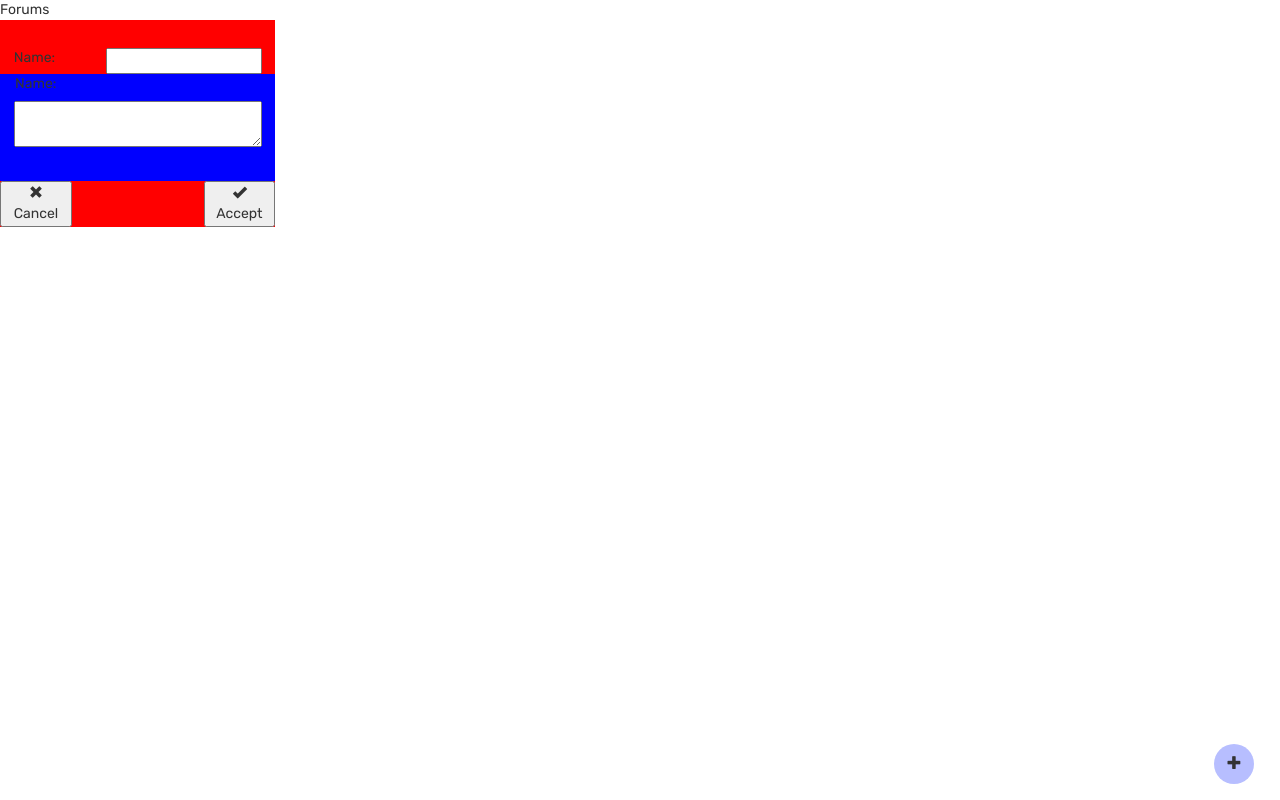
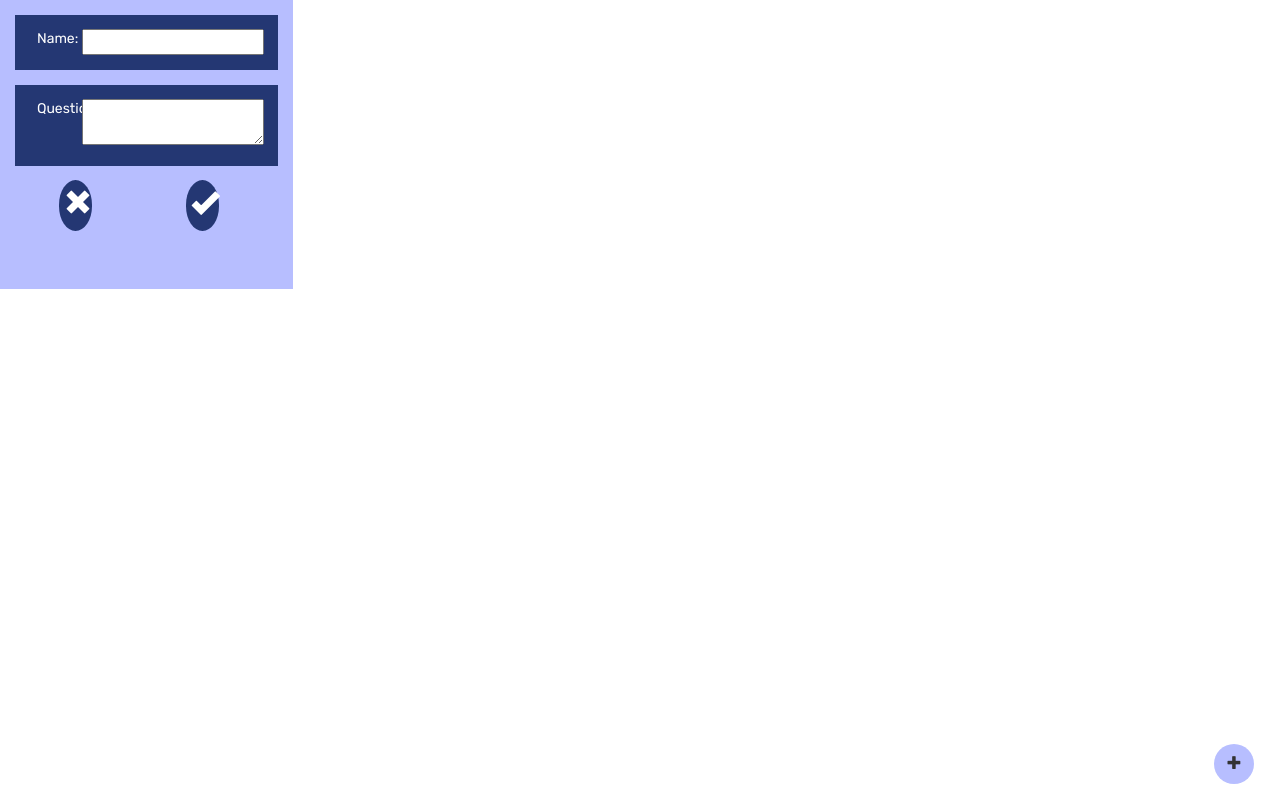
Before and after one commit to cap377/UIandI, an Angular app: page /forum in a window 1280 px wide. Both pictures are taken after a click on the button 1234 px from the left and 764 px from the top of the page. Built offline with nearby package versions, Linux system fonts and the light colour scheme.

Commit message:
added animation to forum modal

```diff
--- a/src/app/app.module.ts
+++ b/src/app/app.module.ts
@@ -7,13 +7,15 @@ import { AppComponent } from './app.component';
 import { ForumComponent } from './forum/forum.component';
 import { UserProfilesComponent } from './user-profiles/user-profiles.component';
 import { HomeComponent } from './home/home.component';
+import { PostComponent } from './post/post.component';
 
 @NgModule({
   declarations: [
     AppComponent,
     ForumComponent,
     UserProfilesComponent,
-    HomeComponent
+    HomeComponent,
+    PostComponent
   ],
   imports: [
     BrowserModule,
--- a/src/app/forum/forum.component.html
+++ b/src/app/forum/forum.component.html
@@ -14,35 +14,35 @@
 <!--Modal to create posts-->
 <div *ngIf="modalContainer" class="forum-modal-container">
   <div class="row post-name-container">
-    <div class="post-name-label col-xs-4">
+    <div class="post-name-label col-xs-3">
       Name:
     </div>
-    <div class="post-name-input-container col-xs-8">
+    <div class="post-name-input-container col-xs-9">
       <input class="post-name-input" type="text" name="name" id="name" />
     </div>
   </div>
 
-  <div>
-    <div class="post-name-label col-xs-4">
-      Name:
+  <div class="row post-response-container">
+    <div class="post-response-label col-xs-3">
+      {{postType}}:
     </div>
-    <div class="post-response-input-container">
+    <div class="post-response-input-container col-xs-9">
       <textarea class="post-response-input">{{response}}</textarea>
     </div>
   </div>
   <!--cancel and accept buttons-->
-  <div class="row">
+  <div class="row post-button-container">
     <div class="post-input-cancel-button-container col-xs-4">
       <button (click)="closePostInputModal()">
-        <span class="glyphicon glyphicon-remove" aria-hidden="true"></span>Cancel
+        <span class="glyphicon glyphicon-remove" aria-hidden="true"></span>
       </button>
     </div>
     <div class="col-xs-4">
 
     </div>
-    <div class="post-input-cancel-button-container col-xs-4">
+    <div class="post-input-accept-button-container col-xs-4">
       <button (click)="createPostFunction()">
-        <span class="glyphicon glyphicon-ok" aria-hidden="true"></span>Accept
+        <span class="glyphicon glyphicon-ok" aria-hidden="true"></span>
       </button>
     </div>
   </div>
--- a/src/app/forum/forum.component.scss
+++ b/src/app/forum/forum.component.scss
@@ -3,8 +3,13 @@ $primary-text: #FFFFFF;
 $secondary-color: #B7BEFF;
 $secondary-text: #000000;
 
+
 .forum-modal-container
 {
+  animation: animateExpand 0.5s;
+  background-color: $secondary-color;
+  left: 0%;
+  top: 0%;
   position: absolute;
   z-index: 1;
   @media(max-width: 720px)
@@ -12,33 +17,91 @@ $secondary-text: #000000;
     width: 100%;
     height: 100%;
   }
-  background-color: red;
   .post-name-container
   {
-    padding: 10% 5% 0% 5%;
+    background-color: $primary-color;
+    color: $primary-text;
+    margin: 5% 5% 5% 5%;
+    padding: 5% 5% 5% 2.5%;
+    height: 10%;
     .post-name-label
     {
-
+      text-align: center;
 
     }
-    .post-name-input
+    .post-name-input-container
     {
-      width: 100%;
+      padding: 0%;
+      .post-name-input
+      {
+        width: 100%;
+      }
     }
   }
-  .post-response-input-container
+  .post-response-container
   {
-    background-color: blue;
-    height: 60%;
-    padding: 10% 5% 10% 5%;
-    .post-response-input
+    background-color: $primary-color;
+    color: $primary-text;
+    margin: 5% 5% 5% 5%;
+    padding: 5% 5% 5% 2.5%;
+    height: 70%;
+    .post-response-label
     {
+      text-align: center;
+      position: relative;
+      top: 50%;
+    }
+    .post-response-input-container
+    {
+      height: 100%;
+      padding: 0%;
+      .post-response-input
+      {
+        width: 100%;
+        height: 100%;
+      }
+    }
+  }
+  .post-button-container
+  {
+    color: $primary-text;
+    margin: 5% 15% 15% 5%;
+    padding: 0% 5% 5% 10%;
+    height: 10%;
+    button
+    {
+      font-size: 2em;
+      background-color: $primary-color;
+      border: none;
+      border-radius: 50%;
+      padding: 15%;
       width: 100%;
       height: 100%;
     }
   }
 }
+@keyframes animateExpand
+{
+  from {
+    left: 100%;
+    top: 100%;
+    width: 0%;
+    height: 0%;
+    opacity: 0;
+  }
 
+  to {
+    left: 0%;
+    top: 0%;
+    @media(max-width: 720px)
+    {
+      width: 100%;
+      height: 100%;
+    }
+    opacity: 1;
+  }
+
+}
 .add-question-post-btn
 {
   position: fixed;
--- a/src/app/forum/forum.component.ts
+++ b/src/app/forum/forum.component.ts
@@ -14,6 +14,11 @@ export class ForumComponent implements OnInit {
   name:string;
   response: string;
 
+  //used to display label for response in modal
+  postType: string;
+
+  currentReplyIndex:number;
+
   createPostFunction;
 
   modalContainer:boolean = false;
@@ -23,11 +28,30 @@ export class ForumComponent implements OnInit {
   }
   addQuestionPost()
   {
+    let tempName = this.name;
+    let tempResponse = this.response;
+    let curTime = new Date();
+    //alert(curTime);
+    //let tempTimeStamp =
+    this.questionList.push({
+      name : tempName,
+      response : tempResponse,
+      replies : [],
+      timeStamp : curTime
+    });
+    this.modalContainer = false;
+  }
+  addReplyPost()
+  {
 
   }
   getReplyPostInformation(i: number)
   {
 
+    this.currentReplyIndex = i;
+    this.postType = "Question";
+    this.createPostFunction = this.addReplyPost;
+    this.modalContainer = true;
   }
   closePostInputModal()
   {
@@ -37,16 +61,9 @@ export class ForumComponent implements OnInit {
   }
   getQuestionPostInformation()
   {
+    this.postType = "Question";
     this.createPostFunction = this.addQuestionPost;
     this.modalContainer = true;
   }
 
-  // createQuestionPost()
-  // {
-  //   questionListHtml += `
-  //     <div class="row">
-  //
-  //     </div>
-  //   `;
-  // }
 }
--- /dev/null
+++ b/src/app/post/post.component.html
@@ -0,0 +1,3 @@
+<p>
+  post works!
+</p>
--- /dev/null
+++ b/src/app/post/post.component.ts
@@ -0,0 +1,16 @@
+import { Component, OnInit, Input } from '@angular/core';
+
+@Component({
+  selector: 'app-post',
+  templateUrl: './post.component.html',
+  styleUrls: ['./post.component.scss']
+})
+export class PostComponent implements OnInit {
+
+  //@Input()
+  constructor() { }
+
+  ngOnInit() {
+  }
+
+}
```
Also changed, not shown: src/app/post/post.component.scss (added), 1 other file (tests, documents, lock files or other folders).
